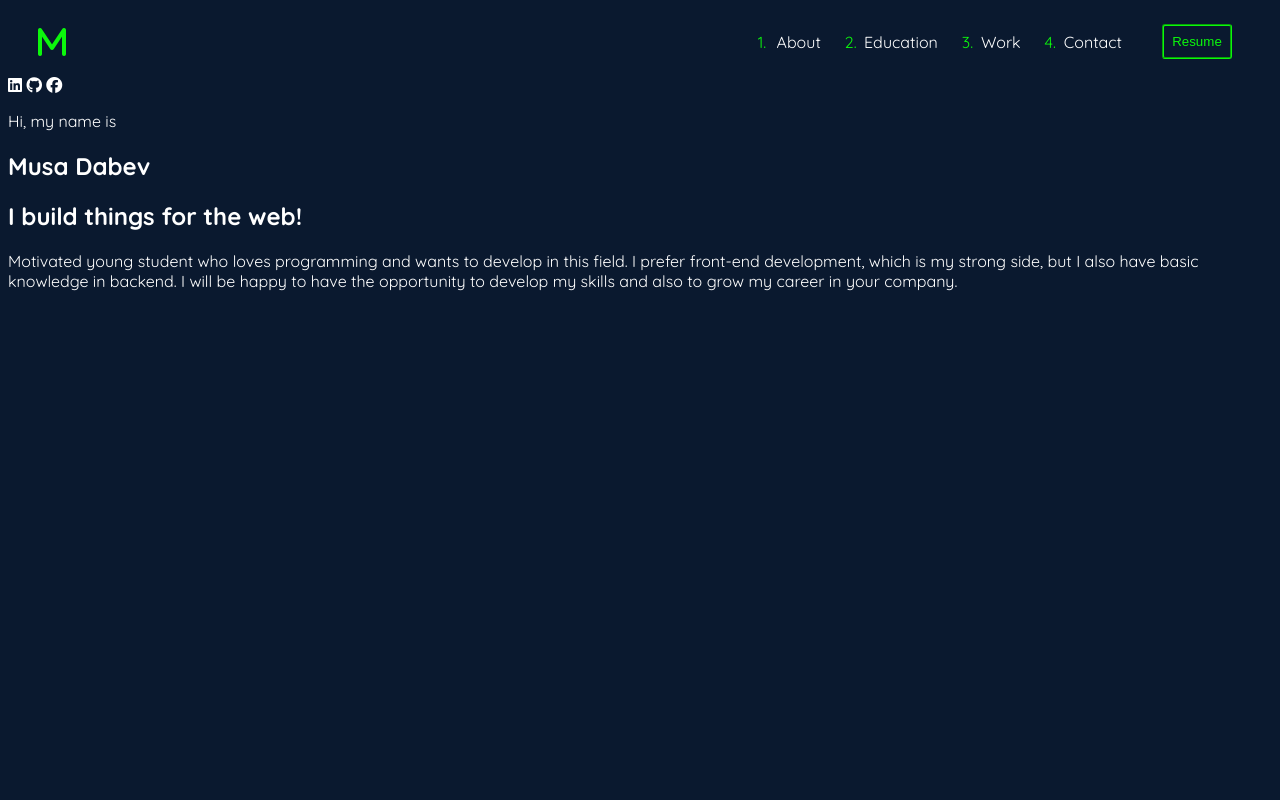
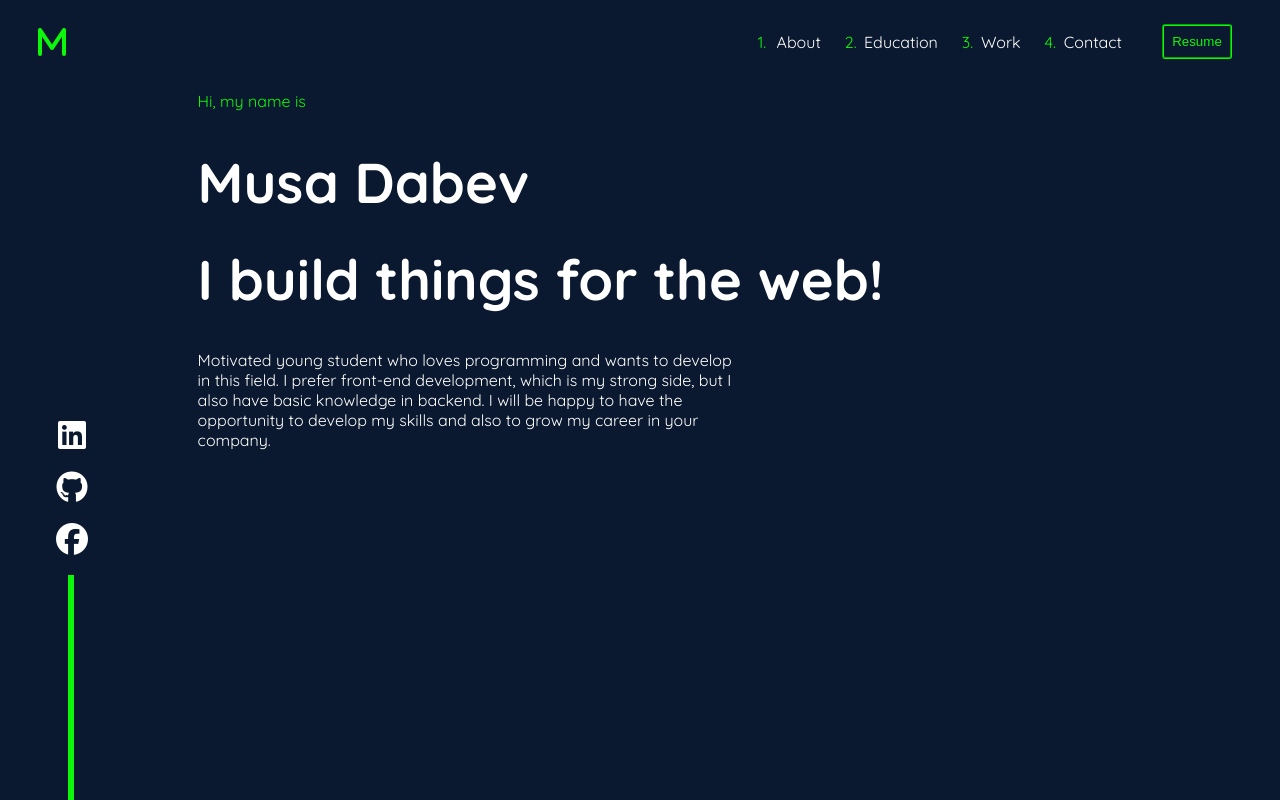
Before and after one commit to MusaDabev/MyPortfolio, a website: page index.html in a window 1280 px wide. Drawn offline with Linux system fonts and the light colour scheme.

Commit message:
add aside and intro section

```diff
--- a/assets/css/index.scss
+++ b/assets/css/index.scss
@@ -63,5 +63,43 @@ ol {
 }
 
 .intro-section .colored-intro-p {
+  color: $secondory-color;
+}
 
+main {
+  width: 70%;
+  margin: 0 auto 0 auto;
 }
+
+.intro-section h1 {
+  font-size: 3.5rem;
+  line-height: 50px;
+}
+
+.intro-text {
+    max-width: 540px;
+}
+
+aside {
+  position: fixed;
+  height: 100vh;
+  width: 10%;
+  display: flex;
+  flex-direction: column;
+  justify-content: flex-end;
+  align-items: center;
+  gap: 20px;
+
+  .vl {
+    border-left: 6px solid $secondory-color;
+    height: 300px;
+    margin-left: -3px;
+  }
+
+  .fa-brands:hover {
+    color: $secondory-color;
+    cursor: pointer;
+    transform: rotate(20deg);
+    transition: 0.5s;
+  }
+}
--- a/index.html
+++ b/index.html
@@ -6,7 +6,10 @@
     <meta name="viewport" content="width=device-width, initial-scale=1.0" />
     <title>Musa Dabev</title>
     <link rel="stylesheet" href="./assets/css/index.css" />
-    <link href="https://fonts.googleapis.com/css2?family=Quicksand:wght@300;400;500;600;700&display=swap" rel="stylesheet">
+    <link
+      href="https://fonts.googleapis.com/css2?family=Quicksand:wght@300;400;500;600;700&display=swap"
+      rel="stylesheet"
+    />
     <script
       src="https://kit.fontawesome.com/be94ed6383.js"
       crossorigin="anonymous"
@@ -24,25 +27,26 @@
           <button class="resume-btn">Resume</button>
         </ol>
       </nav>
+    </header>
     <aside>
-        <i class="fa-brands fa-linkedin"></i>
-        <i class="fa-brands fa-github"></i>
-        <i class="fa-brands fa-facebook"></i>
+      <i class="fa-brands fa-linkedin fa-2x"></i>
+      <i class="fa-brands fa-github fa-2x"></i>
+      <i class="fa-brands fa-facebook fa-2x"></i>
+      <div class="vl"></div>
     </aside>
     <main>
       <section class="intro-section">
         <p class="colored-intro-p">Hi, my name is</p>
         <h1>Musa Dabev</h1>
         <h1>I build things for the web!</h1>
-          <p>
-            Motivated young student who loves programming and wants to develop
-            in this field. I prefer front-end development, which is my strong
-            side, but I also have basic knowledge in backend. I will be happy to
-            have the opportunity to develop my skills and also to grow my career
-            in your company.
+        <p class="intro-text">
+          Motivated young student who loves programming and wants to develop in
+          this field. I prefer front-end development, which is my strong side,
+          but I also have basic knowledge in backend. I will be happy to have
+          the opportunity to develop my skills and also to grow my career in
+          your company.
         </p>
       </section>
     </main>
-    </header>
   </body>
 </html>
```
Also changed, not shown: assets/css/index.css, 1 other file. Lines whose indentation alone changed are shown as unchanged.
